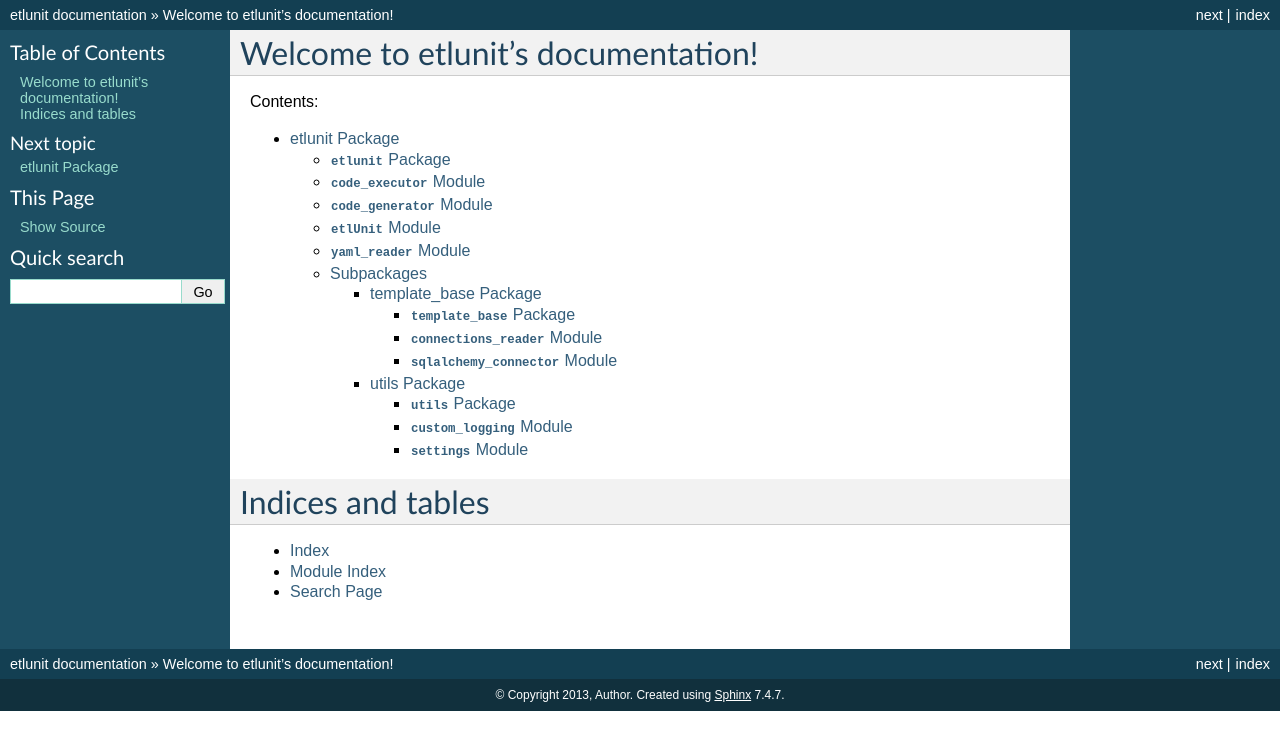
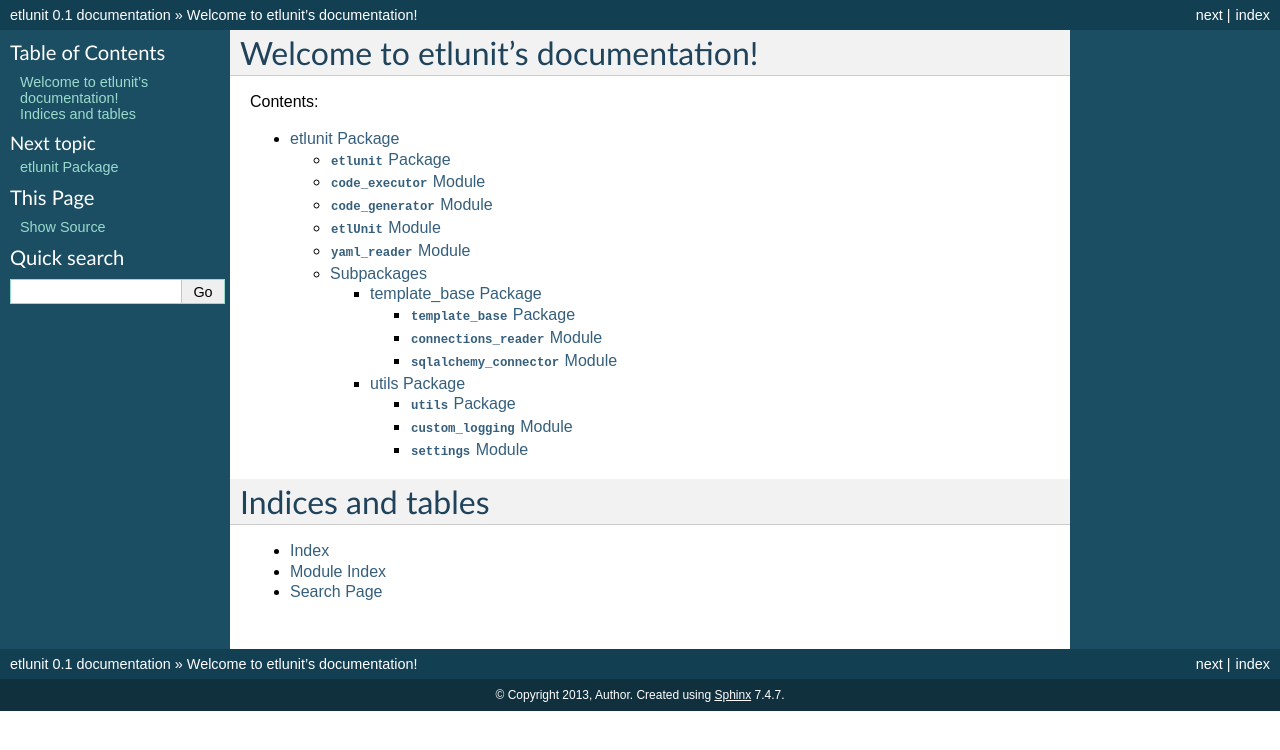
Before and after one commit to OpenDataAlex/etlUnit, a Sphinx documentation site: the page built from docs/index.rst, in a window 1280 px wide. Shown: the top 750 px of the page. Built offline with Sphinx 7.4.7, drawn with Linux system fonts in a browser that asks for light colours; the version number is read from the project's files by our own code; some of the changed lines change nothing that is shown.

Commit message:
updated conf.py with version/release info

```diff
--- a/docs/conf.py
+++ b/docs/conf.py
@@ -48,9 +48,23 @@
 # built documents.
 #
 # The short X.Y version.
-version = ''
+##version = ''
 # The full version, including alpha/beta/rc tags.
-release = ''
+##release = ''
+
+import pkg_resources
+
+try:
+    release = pkg_resources.get_distribution('etlunit').version
+except pkg_resources.DistributionNotFound:
+    print 'To build the documentation, The distribution information of etlunit'
+    print 'Has to be available.  Either install the package into your'
+    print 'development environment or run "setup.py develop" to setup the'
+    print 'metadata.  A virtualenv is recommended!'
+    sys.exit(1)
+del pkg_resources
+
+version = '.'.join(release.split('.')[:2])
 
 # The language for content autogenerated by Sphinx. Refer to documentation
 # for a list of supported languages.
```
